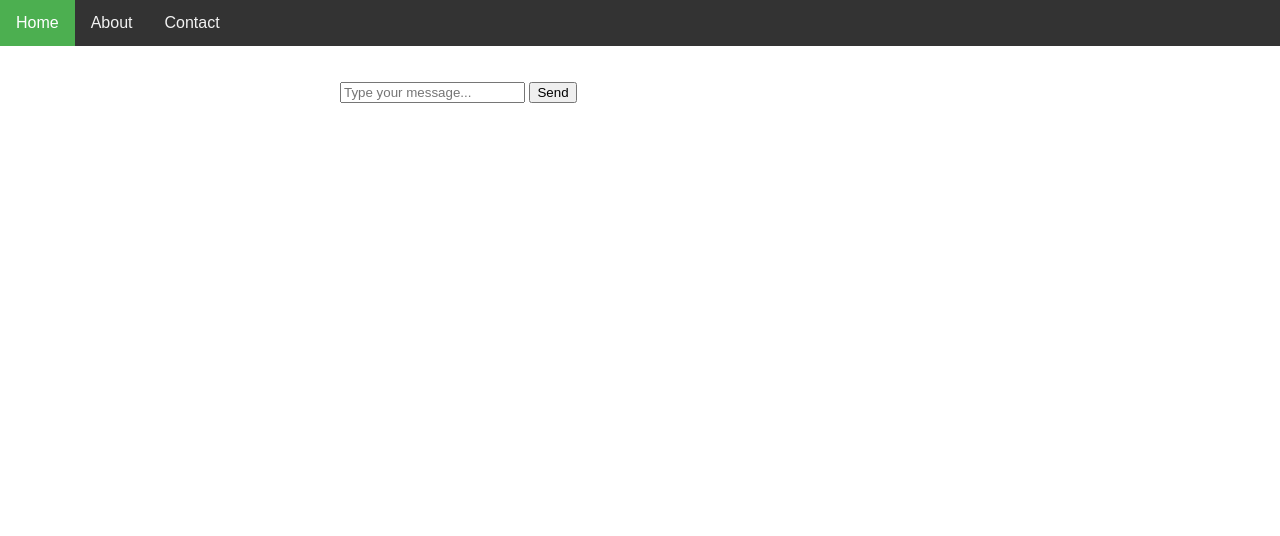
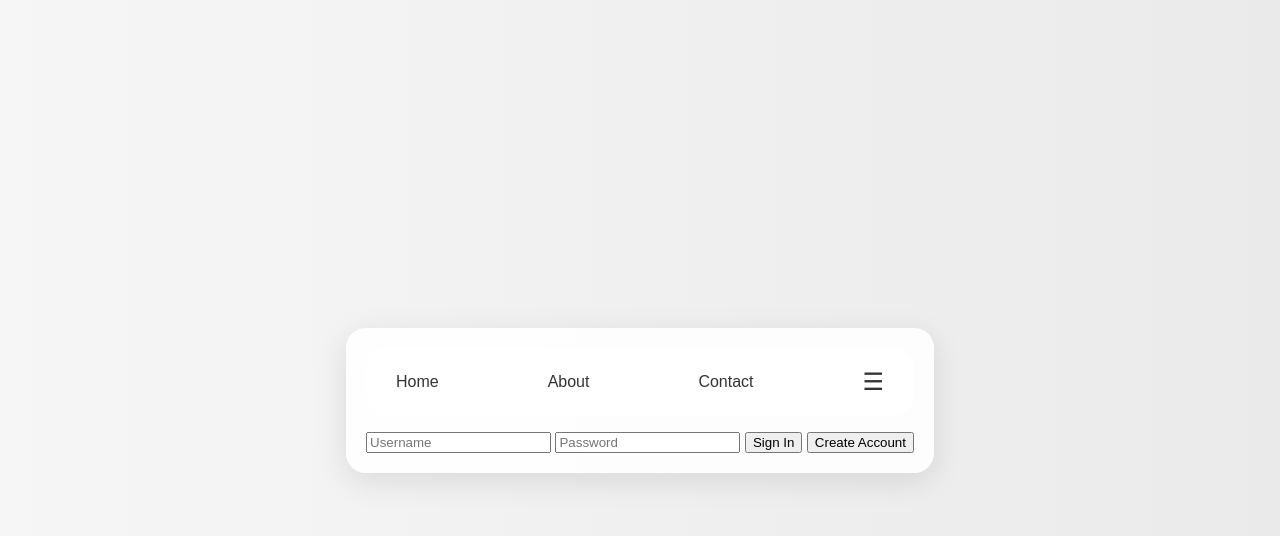
Before and after one commit to PlacidityIsEpic/Forum, a plain HTML site: page index.html in a window 1280 px wide. Drawn offline with Linux system fonts and the light colour scheme.

Commit message:
Update index.html

```diff
--- a/index.html
+++ b/index.html
@@ -9,73 +9,61 @@
         font-family: Arial, sans-serif;
         margin: 0;
         padding: 0;
-        transition: background-color 0.3s ease;
+        background: linear-gradient(to right, #f6f6f6, #eaeaea);
+        min-height: 100vh;
+        display: flex;
+        justify-content: center;
+        align-items: center;
     }
+
     .container {
         max-width: 600px;
-        margin: 0 auto;
+        margin: 20px;
         padding: 20px;
+        background: rgba(255, 255, 255, 0.9);
+        border-radius: 20px;
+        box-shadow: 0 8px 32px rgba(0, 0, 0, 0.1);
     }
+
     .navbar {
-        overflow: hidden;
-        background-color: #333;
-        transition: top 0.3s;
-        width: 100%;
+        display: flex;
+        justify-content: space-between;
+        align-items: center;
+        background: rgba(255, 255, 255, 0.8);
+        border-radius: 20px;
+        backdrop-filter: blur(10px);
+        padding: 10px 20px;
     }
+
     .navbar a {
-        float: left;
-        display: block;
-        color: #f2f2f2;
-        text-align: center;
-        padding: 14px 16px;
         text-decoration: none;
-        transition: background-color 0.3s;
+        color: #333;
+        padding: 10px;
+        transition: all 0.3s ease;
     }
+
     .navbar a:hover {
-        background-color: #ddd;
-        color: black;
+        background: rgba(0, 0, 0, 0.1);
+        border-radius: 10px;
     }
-    .navbar a.active {
-        background-color: #4CAF50;
-        color: white;
+
+    .navbar .icon {
+        font-size: 24px;
+        cursor: pointer;
     }
-    .navbar .icon {
-        display: none;
-    }
-    @media screen and (max-width: 600px) {
-        .navbar a:not(:first-child) {display: none;}
-        .navbar a.icon {
-            float: right;
-            display: block;
-        }
-        .navbar.responsive {position: relative;}
-        .navbar.responsive .icon {
-            position: absolute;
-            right: 0;
-            top: 0;
-        }
-        .navbar.responsive a {
-            float: none;
-            display: block;
-            text-align: left;
-            transition: transform 0.3s ease;
-        }
-        .navbar.responsive a:hover {
-            background-color: #ddd;
-            color: black;
-            transform: scale(1.1);
-        }
-    }
+
     #messages {
         list-style-type: none;
         padding: 0;
     }
+
     #messages li {
         margin-bottom: 10px;
         background-color: #f1f1f1;
         padding: 10px;
-        border-radius: 5px;
+        border-radius: 10px;
     }
+
     #darkModeButton {
         background-color: green;
         color: #ffffff;
@@ -84,6 +72,7 @@
         font-size: 16px;
         z-index: 999; /* Ensure button is on top */
     }
+
     /* Dark Mode Styles */
     .dark-mode {
         background-color: #1f1f1f;
@@ -93,7 +82,8 @@
 </head>
 <body>
 
-<div class="navbar" id="myNavbar">
+<div class="container">
+    <div class="navbar">
         <a href="#" class="active">Home</a>
         <a href="#">About</a>
         <a href="#">Contact</a>
@@ -102,12 +92,17 @@
         </a>
     </div>
 
-<div class="container">
     <ul id="messages"></ul>
     <form id="chatForm">
         <input type="text" id="messageInput" placeholder="Type your message...">
-        <button type="submit">Send</button>
+        <button type="submit" id="sendButton" disabled>Send</button>
     </form>
+    <div id="loginForm">
+        <input type="text" id="usernameInput" placeholder="Username">
+        <input type="password" id="passwordInput" placeholder="Password">
+        <button onclick="signIn()">Sign In</button>
+        <button onclick="createAccount()">Create Account</button>
+    </div>
 </div>
 
 <script>
@@ -127,28 +122,26 @@
 
     // Toggle navbar for small screens
     function toggleNavbar() {
-        const navbar = document.getElementById('myNavbar');
+        const navbar = document.querySelector('.navbar');
         navbar.classList.toggle('responsive');
     }
 
     document.addEventListener('DOMContentLoaded', function() {
         const messageInput = document.getElementById('messageInput');
-        const chatForm = document.getElementById('chatForm');
+        const sendButton = document.getElementById('sendButton');
         const messagesList = document.getElementById('messages');
+        const loginForm = document.getElementById('loginForm');
 
         // Load messages from local storage
         const savedMessages = JSON.parse(localStorage.getItem('messages')) || [];
         savedMessages.forEach(message => addMessage(message));
 
-        chatForm.addEventListener('submit', function(event) {
-            event.preventDefault();
-            const message = messageInput.value.trim();
-            if (message !== '') {
-                addMessage(message);
-                saveMessage(message);
-                messageInput.value = '';
+        // Check if user is signed in
+        const isSignedIn = localStorage.getItem('signedIn') === 'true';
+        if (!isSignedIn) {
+            loginForm.style.display = 'block';
+            document.getElementById('chatForm').style.display = 'none';
         }
-        });
 
         function addMessage(message) {
             const li = document.createElement('li');
@@ -161,7 +154,34 @@
             savedMessages.push(message);
             localStorage.setItem('messages', JSON.stringify(savedMessages));
         }
+
+        messageInput.addEventListener('input', function() {
+            sendButton.disabled = messageInput.value.trim() === '';
         });
+
+        document.getElementById('chatForm').addEventListener('submit', function(event) {
+            event.preventDefault();
+            const message = messageInput.value.trim();
+            if (message !== '') {
+                addMessage(message);
+                saveMessage(message);
+                messageInput.value = '';
+                sendButton.disabled = true;
+            }
+        });
+    });
+
+    function signIn() {
+        // Placeholder function for signing in
+        localStorage.setItem('signedIn', 'true');
+        document.getElementById('loginForm').style.display = 'none';
+        document.getElementById('chatForm').style.display = 'block';
+    }
+
+    function createAccount() {
+        // Placeholder function for creating an account
+        alert('Account created successfully!');
+    }
 </script>
 
 </body>
```
Lines whose indentation alone changed are shown as unchanged.
